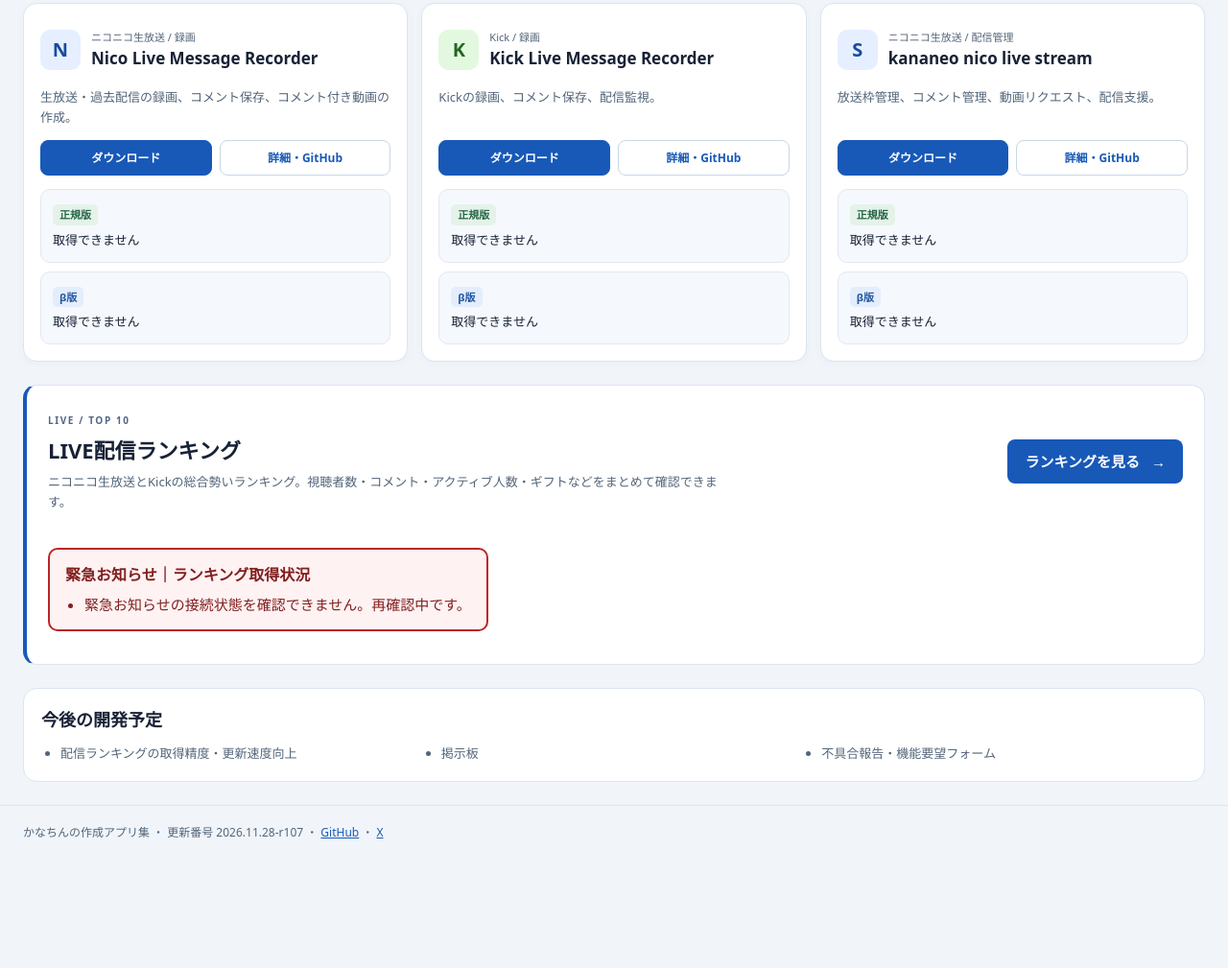
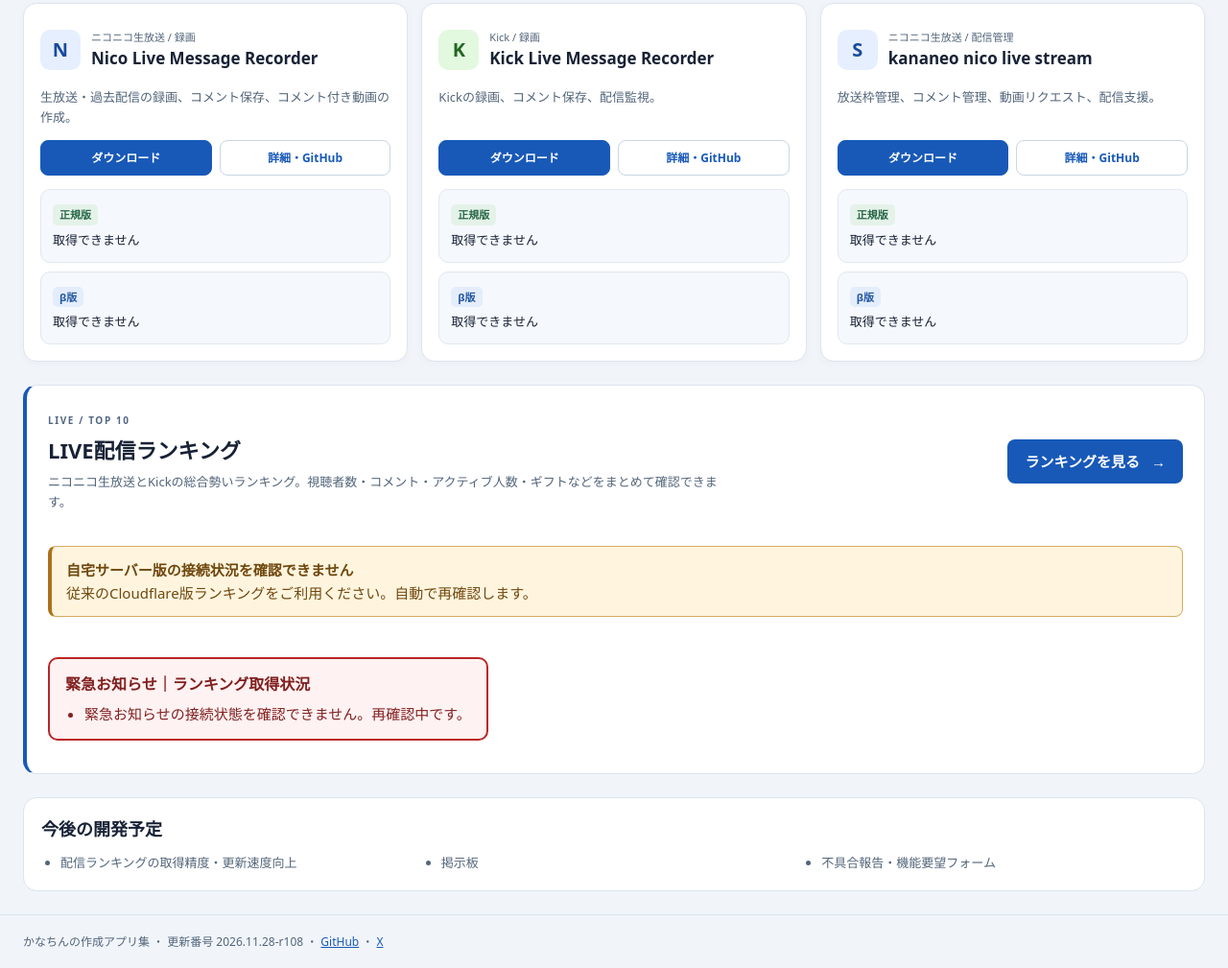
Before and after one commit to kanenao/kanachin-app-collection, a plain HTML site: page index.html in a window 1280 px wide. Shown: the part 533-1542 px from the top of the page at 96% size. Before the commit the page ends 1428 px from the top, so only its background shows below. Drawn offline with Linux system fonts and the light colour scheme; no server answers.

Commit message:
r108: show home server maintenance notice and automatic recovery

```diff
--- a/index.html
+++ b/index.html
@@ -56,10 +56,10 @@ a.rank-channel{display:block;width:fit-content;text-decoration:underline;color:v
 <article class="app " data-repo="kananeo-nico-live-stream"><div class="app-head"><div class="logo" aria-hidden="true">S</div><div><div class="category">ニコニコ生放送 / 配信管理</div><h3>kananeo nico live stream</h3></div></div><p class="desc">放送枠管理、コメント管理、動画リクエスト、配信支援。</p><div class="buttons"><a class="primary" href="https://github.com/kanenao/kananeo-nico-live-stream/releases">ダウンロード</a><a href="https://github.com/kanenao/kananeo-nico-live-stream">詳細・GitHub</a></div><dl class="versions"><div class="version-row"><dt>正規版</dt><dd data-channel="stable">確認中</dd></div><div class="version-row"><dt>β版</dt><dd data-channel="beta">確認中</dd></div><div class="version-row" hidden><dt>α版</dt><dd data-channel="preview"></dd></div></dl></article>
 </div><p id="empty" hidden>該当するアプリがありません。</p></section>
 
-<section class="ranking-gateway" id="rankings" aria-labelledby="ranking-gateway-title"><div><span class="rank-eyebrow">LIVE / TOP 10</span><h2 id="ranking-gateway-title">LIVE配信ランキング</h2><p>ニコニコ生放送とKickの総合勢いランキング。視聴者数・コメント・アクティブ人数・ギフトなどをまとめて確認できます。</p></div><a class="ranking-entry" href="/api/ranking-page">ランキングを見る <span aria-hidden="true">→</span></a><aside id="rank-emergency" class="rank-emergency" role="alert" aria-live="assertive" hidden><strong class="rank-emergency-title">緊急お知らせ｜ランキング取得状況</strong><ul class="rank-emergency-list"></ul></aside></section>
+<section class="ranking-gateway" id="rankings" aria-labelledby="ranking-gateway-title"><div><span class="rank-eyebrow">LIVE / TOP 10</span><h2 id="ranking-gateway-title">LIVE配信ランキング</h2><p>ニコニコ生放送とKickの総合勢いランキング。視聴者数・コメント・アクティブ人数・ギフトなどをまとめて確認できます。</p></div><a class="ranking-entry" href="/api/ranking-page">ランキングを見る <span aria-hidden="true">→</span></a><aside id="home-ranking-maintenance" hidden role="status" aria-live="polite" style="flex-basis:100%;margin:10px 0;padding:12px 15px;background:#fff5df;border:1px solid #d8aa61;border-left:4px solid #ad711a;border-radius:8px;color:#70480e"><strong id="home-ranking-maintenance-title">メンテナンス中</strong><div id="home-ranking-maintenance-text">自宅サーバー版は一時停止中です。従来のCloudflare版ランキングをご利用ください。</div><small id="home-ranking-maintenance-time"></small></aside><aside id="rank-emergency" class="rank-emergency" role="alert" aria-live="assertive" hidden><strong class="rank-emergency-title">緊急お知らせ｜ランキング取得状況</strong><ul class="rank-emergency-list"></ul></aside></section>
 <section class="roadmap" id="roadmap"><h2>今後の開発予定</h2><ul><li>配信ランキングの取得精度・更新速度向上</li><li>掲示板</li><li>不具合報告・機能要望フォーム</li></ul></section>
 </main>
-<footer><div class="wrap">かなちんの作成アプリ集 ・ 更新番号 2026.11.28-r107 ・ <a href="https://github.com/kanenao">GitHub</a> ・ <a href="https://x.com/KANE_NAO">X</a></div></footer>
+<footer><div class="wrap">かなちんの作成アプリ集 ・ 更新番号 2026.11.28-r108 ・ <a href="https://github.com/kanenao">GitHub</a> ・ <a href="https://x.com/KANE_NAO">X</a></div></footer>
 <script>
 "use strict";
 const cards=[...document.querySelectorAll(".app")],status=document.querySelector("#status"),refresh=document.querySelector("#refresh");
@@ -152,4 +152,25 @@ setInterval(()=>{if(rankNoticeSocket?.readyState!==WebSocket.OPEN)void pollRanki
 document.addEventListener("visibilitychange",()=>{if(document.hidden){clearTimeout(rankNoticeRetry);const ws=rankNoticeSocket;rankNoticeSocket=null;try{ws?.close();}catch{}}else{void pollRankingNotices();connectRankingNoticeSocket();}});
 
 </script>
+<script>
+(()=>{
+ const box=document.getElementById("home-ranking-maintenance"),title=document.getElementById("home-ranking-maintenance-title"),message=document.getElementById("home-ranking-maintenance-text"),time=document.getElementById("home-ranking-maintenance-time");if(!box)return;
+ let busy=false,timer;
+ async function check(){
+  clearTimeout(timer);if(document.hidden||busy)return;busy=true;
+  try{
+   const response=await fetch("/api/home-ranking-status",{cache:"no-store",signal:AbortSignal.timeout(8000)});
+   if(!response.ok)throw Error("status unavailable");
+   const data=await response.json();
+   if(!["online","offline"].includes(data.status)||!Number.isFinite(data.checkedAt))throw Error("invalid status");
+   if(data.status==="online"){box.hidden=true;}
+   else{title.textContent="メンテナンス中｜自宅サーバー版ランキング";message.textContent="自宅サーバー版は現在一時停止中、または通信できない状態です。従来のCloudflare版ランキングは引き続きご利用いただけます。";time.textContent="最終確認："+new Date(data.checkedAt).toLocaleString("ja-JP",{timeZone:"Asia/Tokyo"})+" JST ・ 自動で再確認します";box.hidden=false;}
+  }catch{
+   title.textContent="自宅サーバー版の接続状況を確認できません";message.textContent="従来のCloudflare版ランキングをご利用ください。自動で再確認します。";time.textContent="";box.hidden=false;
+  }finally{busy=false;if(!document.hidden)timer=setTimeout(check,30000);}
+ }
+ document.addEventListener("visibilitychange",()=>{if(document.hidden)clearTimeout(timer);else check();});
+ check();
+})();
+</script>
 </body></html>
```
